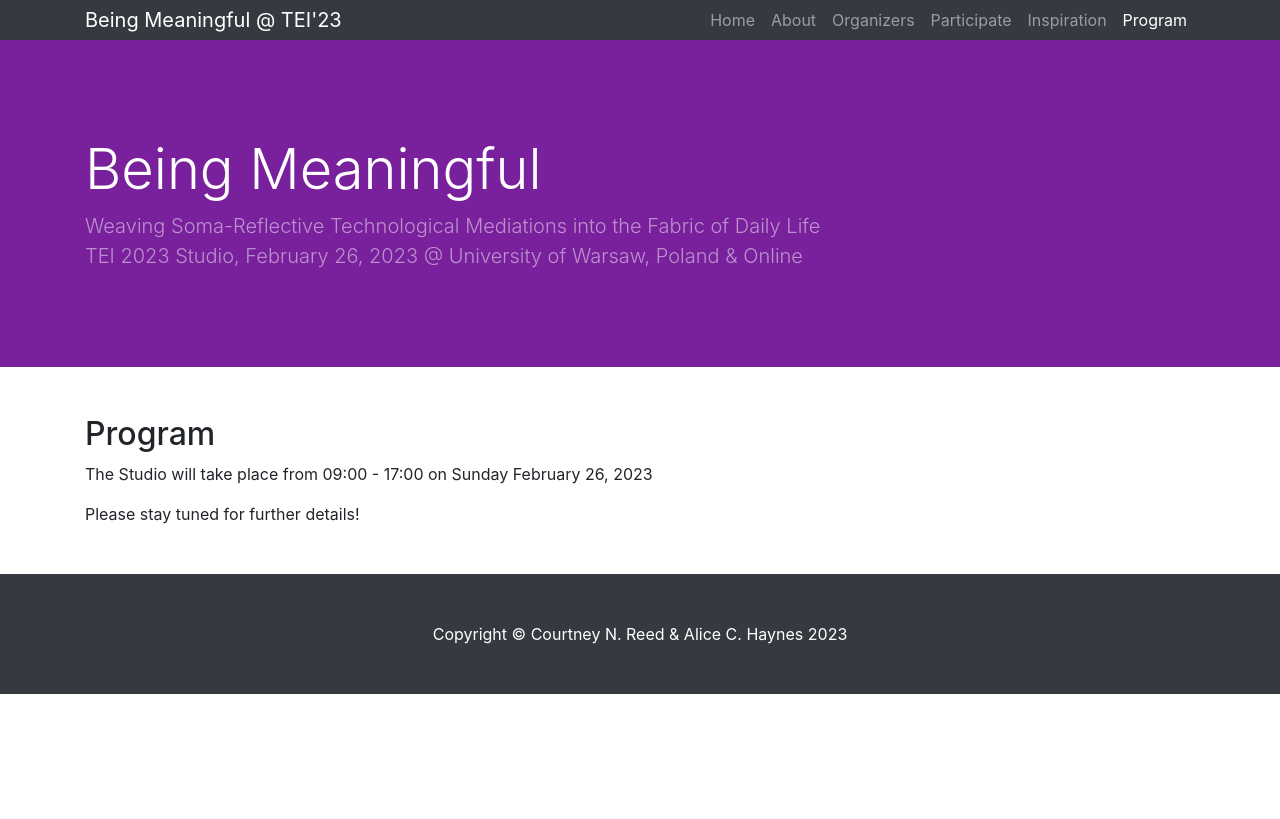
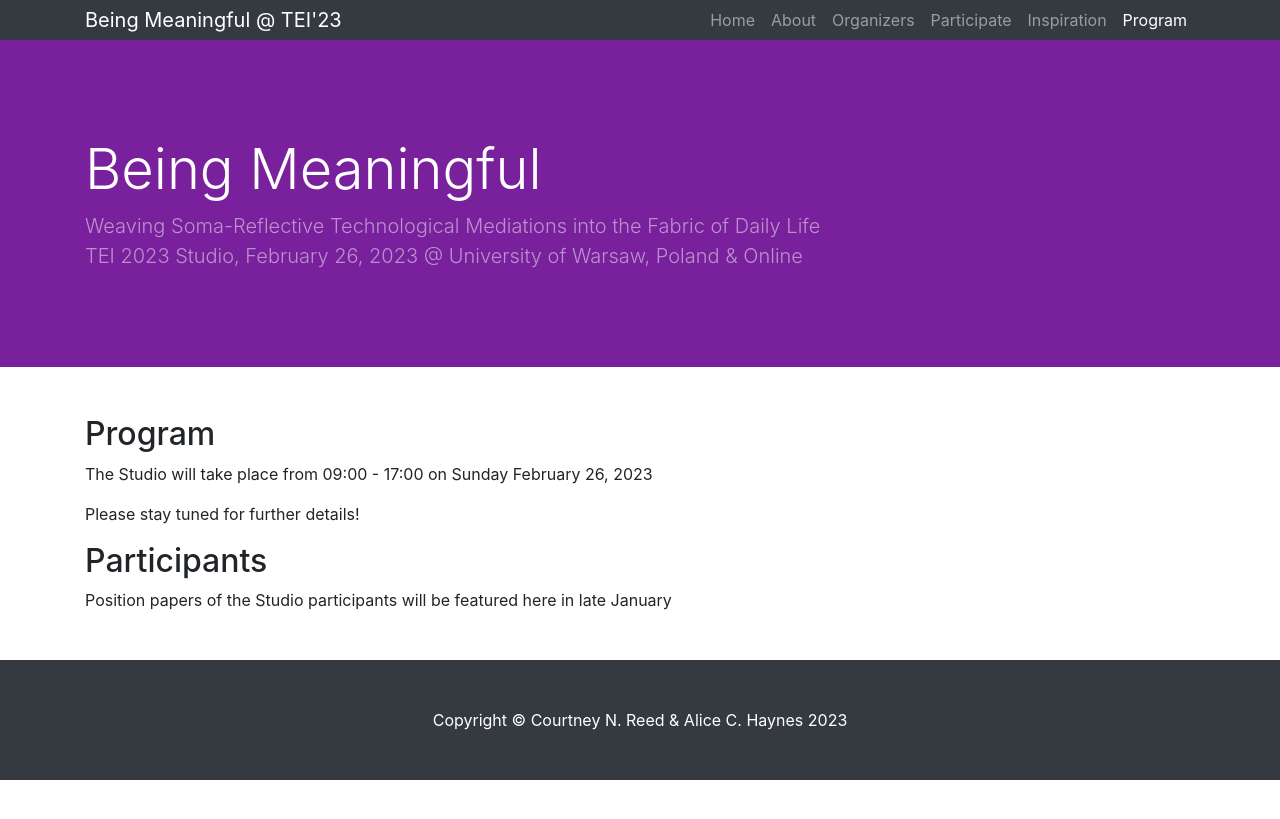
Before and after one commit to MeaningfulDesign/meaningfuldesign.github.io, a Jekyll site: the page built from _pages/program.md, in a window 1280 px wide. Shown: the top 819 px of the page. Built offline with Jekyll 4.4.1, drawn with Linux system fonts in a browser that asks for light colours; our own code applies the rules of GitHub Pages for plain Markdown files.

Commit message:
added in temp info for inspo page

```diff
--- a/_pages/program.md
+++ b/_pages/program.md
@@ -8,3 +8,7 @@ permalink: /program/
 The Studio will take place from 09:00 - 17:00 on Sunday February 26, 2023
 
 Please stay tuned for further details!
+
+## Participants
+
+Position papers of the Studio participants will be featured here in late January
--- a/index.html
+++ b/index.html
@@ -12,6 +12,12 @@ layout: default
   </div>
   {% include sidebar.html %}
 </div>
+<h3>Updates</h3>
+
+<ul>
+  <li>10 January &nbsp;&nbsp;&nbsp;&nbsp;The Call for Participants now open!</li>
+  <li>9 January &nbsp;&nbsp;&nbsp;&nbsp;&nbsp;&nbsp;Our Studio website is now up (with updates to come!)</li>
+</ul>
 <!-- /.row -->
 
 <!-- <div class="row">
```
Also changed, not shown: _pages/inspiration.md (+3 -0 lines).
